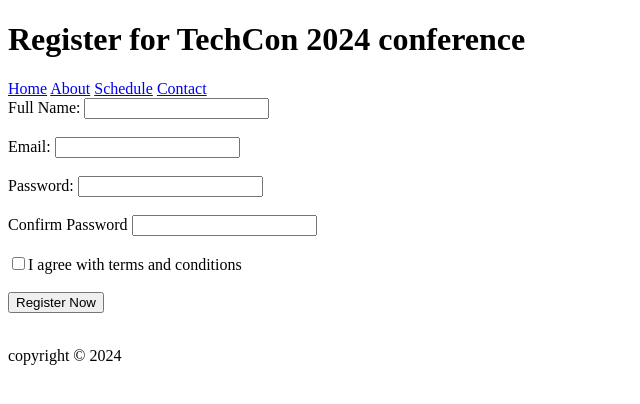
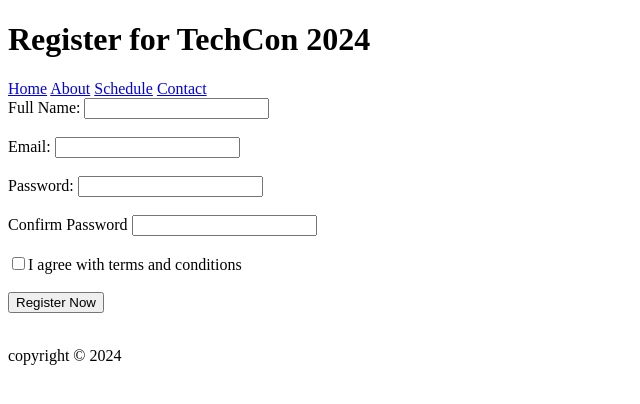
Before and after one commit to bookquotesgirl/TechCon_HTML, a plain HTML site: page techcon_website/register.html in a window 1280 px wide. Shown: the whole page, without its empty margins (0-640 px from the left). Drawn offline with Linux system fonts and the light colour scheme.

Commit message:
fixed an error

```diff
--- a/techcon_website/register.html
+++ b/techcon_website/register.html
@@ -1,12 +1,12 @@
 <!DOCTYPE html>
 <html lang="en">
 <head>
-<meta charset="utf-8">
+<meta charset="UTF-8">
 <title>techcon</title>
 </head>
 <body>
 <header>
-<h1>Register for TechCon 2024 conference</h1>
+<h1>Register for TechCon 2024 </h1>
 <nav>
 <a href="home.html">Home</a>
 <a href="about.html">About</a>
```
